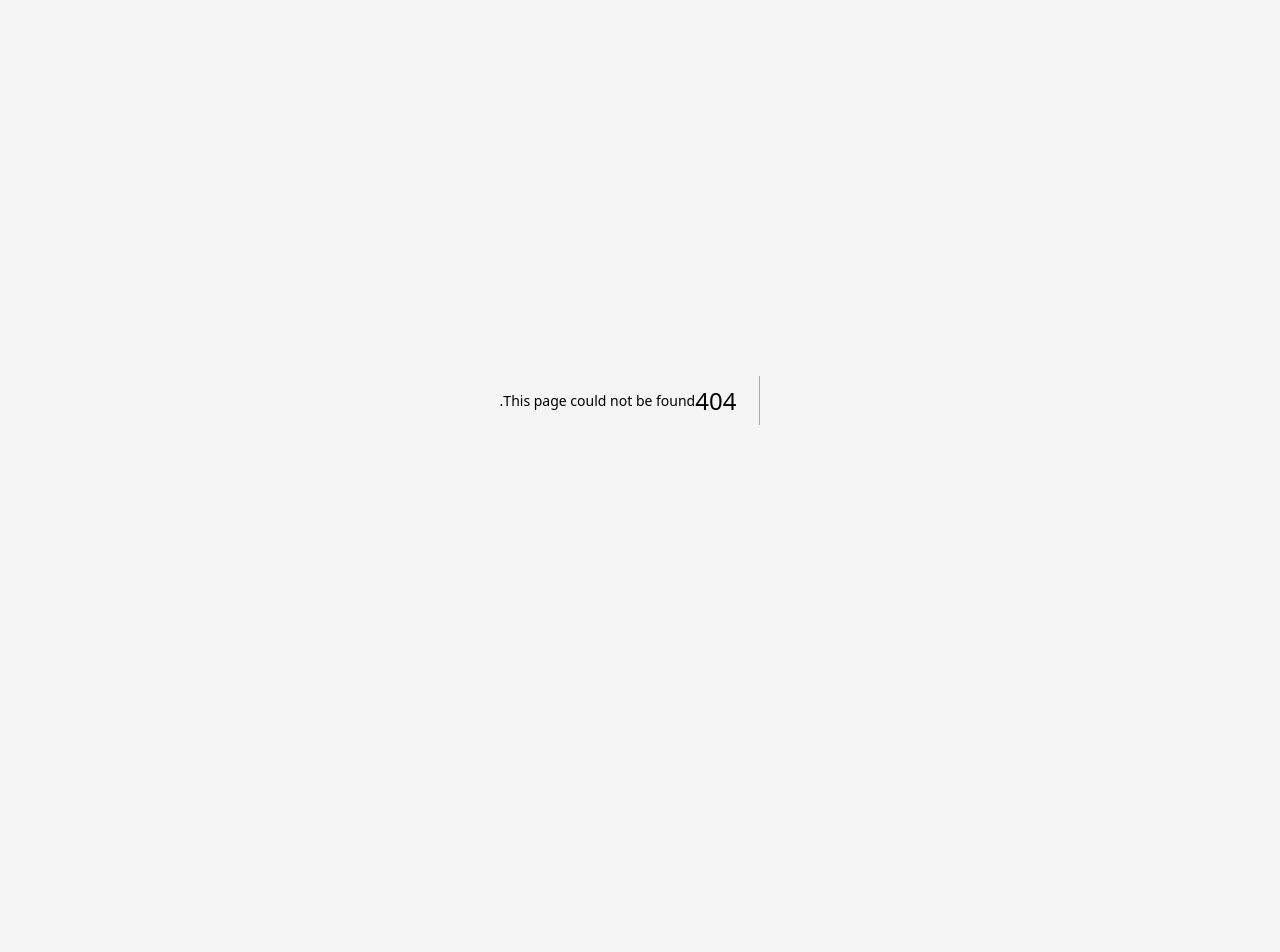
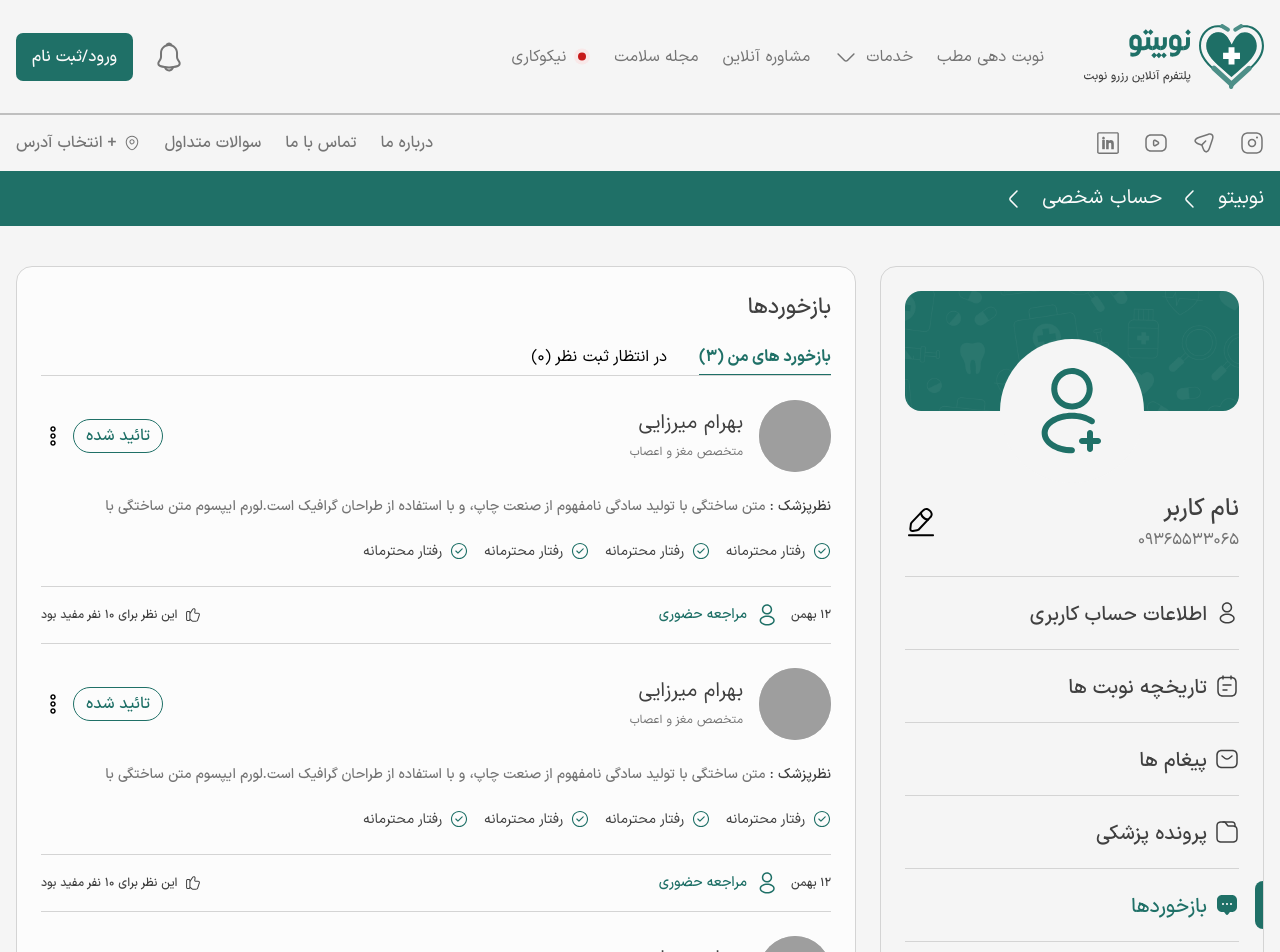
Before and after one commit to amirht-dev/nobito, a Next.js app: page /dashboard/feedbacks in a window 1280 px wide. Before the commit this address had no page. Shown: the top 952 px of the page. Before the commit the page ends 800 px from the top, so only its background shows below. Built offline with nearby package versions, Linux system fonts and the light colour scheme; grey boxes are pictures that could not be loaded.

Commit message:
create dashboard feedbacks route

```diff
--- /dev/null
+++ b/src/app/(main)/dashboard/feedbacks/page.tsx
@@ -0,0 +1,51 @@
+import {
+  Tabs,
+  TabsContent,
+  TabsList,
+  TabsTrigger,
+} from "@/components/atoms/Tabs";
+import FeedbackCard from "@/components/molcules/cards/FeedbackCard";
+
+const MY_FEEDBACKS_TAB_VALUE = "my-feedbacks";
+
+const SAVE_COMMENTS_PENDING_TAB_VALUE = "save-comments-pending";
+
+export default function DashboardFeedbacksPage() {
+  return (
+    <div className="lg:rounded-2xl lg:border lg:border-grey-100 lg:bg-white-100 lg:p-6">
+      <h2 className="text-body-1 font-medium text-black-400 lg:text-tittle-1">
+        بازخوردها
+      </h2>
+      <Tabs dir="rtl" className="mt-4" defaultValue={MY_FEEDBACKS_TAB_VALUE}>
+        <TabsList>
+          <TabsTrigger
+            className="me-auto py-1 text-start lg:me-8"
+            value={MY_FEEDBACKS_TAB_VALUE}
+          >
+            بازخورد های من (3)
+          </TabsTrigger>
+          <TabsTrigger
+            className="py-1 text-start lg:me-8"
+            value={SAVE_COMMENTS_PENDING_TAB_VALUE}
+          >
+            در انتظار ثبت نظر (0)
+          </TabsTrigger>
+        </TabsList>
+
+        <TabsContent value={MY_FEEDBACKS_TAB_VALUE} className="space-y-6">
+          {Array.from({ length: 3 }, (_, idx) => (
+            <FeedbackCard key={idx} />
+          ))}
+        </TabsContent>
+        <TabsContent
+          value={SAVE_COMMENTS_PENDING_TAB_VALUE}
+          className="space-y-6"
+        >
+          {Array.from({ length: 3 }, (_, idx) => (
+            <FeedbackCard key={idx} />
+          ))}
+        </TabsContent>
+      </Tabs>
+    </div>
+  );
+}
--- /dev/null
+++ b/src/components/atoms/icons/Emails-Messages/Message/index.tsx
@@ -0,0 +1,62 @@
+import type { SVGIconProps } from "@/types/utils";
+import { forwardRef } from "react";
+
+export const Message_Outline = forwardRef<SVGSVGElement, SVGIconProps>(
+  ({ fillPath = "currentColor", ...props }, ref) => {
+    return (
+      <svg
+        width="24"
+        height="24"
+        viewBox="0 0 24 24"
+        fill="none"
+        xmlns="http://www.w3.org/2000/svg"
+        {...props}
+        ref={ref}
+      >
+        <path
+          d="M12 22.81C11.31 22.81 10.66 22.46 10.2 21.85L8.7 19.85C8.67 19.81 8.55 19.76 8.5 19.75H8C3.83 19.75 1.25 18.62 1.25 13V8C1.25 3.58 3.58 1.25 8 1.25H16C20.42 1.25 22.75 3.58 22.75 8V13C22.75 17.42 20.42 19.75 16 19.75H15.5C15.42 19.75 15.35 19.79 15.3 19.85L13.8 21.85C13.34 22.46 12.69 22.81 12 22.81ZM8 2.75C4.42 2.75 2.75 4.42 2.75 8V13C2.75 17.52 4.3 18.25 8 18.25H8.5C9.01 18.25 9.59 18.54 9.9 18.95L11.4 20.95C11.75 21.41 12.25 21.41 12.6 20.95L14.1 18.95C14.43 18.51 14.95 18.25 15.5 18.25H16C19.58 18.25 21.25 16.58 21.25 13V8C21.25 4.42 19.58 2.75 16 2.75H8Z"
+          fill={fillPath}
+        />
+        <path
+          d="M12 12C11.44 12 11 11.55 11 11C11 10.45 11.45 10 12 10C12.55 10 13 10.45 13 11C13 11.55 12.56 12 12 12Z"
+          fill={fillPath}
+        />
+        <path
+          d="M16 12C15.44 12 15 11.55 15 11C15 10.45 15.45 10 16 10C16.55 10 17 10.45 17 11C17 11.55 16.56 12 16 12Z"
+          fill={fillPath}
+        />
+        <path
+          d="M8 12C7.44 12 7 11.55 7 11C7 10.45 7.45 10 8 10C8.55 10 9 10.45 9 11C9 11.55 8.56 12 8 12Z"
+          fill={fillPath}
+        />
+      </svg>
+    );
+  },
+);
+Message_Outline.displayName = "Message_Outline";
+
+export const Message_Bold = forwardRef<SVGSVGElement, SVGIconProps>(
+  ({ fillPath = "currentColor", ...props }, ref) => {
+    return (
+      <svg
+        width="24"
+        height="24"
+        viewBox="0 0 24 24"
+        fill="none"
+        xmlns="http://www.w3.org/2000/svg"
+        {...props}
+        ref={ref}
+      >
+        <path
+          d="M17 2H7C4.24 2 2 4.23 2 6.98V12.96V13.96C2 16.71 4.24 18.94 7 18.94H8.5C8.77 18.94 9.13 19.12 9.3 19.34L10.8 21.33C11.46 22.21 12.54 22.21 13.2 21.33L14.7 19.34C14.89 19.09 15.19 18.94 15.5 18.94H17C19.76 18.94 22 16.71 22 13.96V6.98C22 4.23 19.76 2 17 2ZM8 12C7.44 12 7 11.55 7 11C7 10.45 7.45 10 8 10C8.55 10 9 10.45 9 11C9 11.55 8.56 12 8 12ZM12 12C11.44 12 11 11.55 11 11C11 10.45 11.45 10 12 10C12.55 10 13 10.45 13 11C13 11.55 12.56 12 12 12ZM16 12C15.44 12 15 11.55 15 11C15 10.45 15.45 10 16 10C16.55 10 17 10.45 17 11C17 11.55 16.56 12 16 12Z"
+          fill={fillPath}
+        />
+      </svg>
+    );
+  },
+);
+Message_Bold.displayName = "Message_Bold";
+
+const Message = { Outline: Message_Outline, Bold: Message_Bold };
+
+export default Message;
--- a/src/constants/dashboard.tsx
+++ b/src/constants/dashboard.tsx
@@ -2,6 +2,10 @@ import {
   NoteText_Bold,
   NoteText_Outline,
 } from "@/components/atoms/icons/Content-Edit/NoteText";
+import {
+  Message_Bold,
+  Message_Outline,
+} from "@/components/atoms/icons/Emails-Messages/Message";
 import {
   SMS_Bold,
   SMS_Outline,
@@ -52,4 +56,13 @@ export const dashboardNavItems = {
     href: "/dashboard/medical-record",
     breadcrumbLabel: "پرونده پزشکی",
   },
+  feedbacks: {
+    label: "بازخوردها",
+    icons: {
+      disactive: <Message_Outline />,
+      active: <Message_Bold />,
+    },
+    href: "/dashboard/feedbacks",
+    breadcrumbLabel: "بازخوردها",
+  },
 };
```
Also changed, not shown: 2 other files (tests, documents, lock files or other folders).
